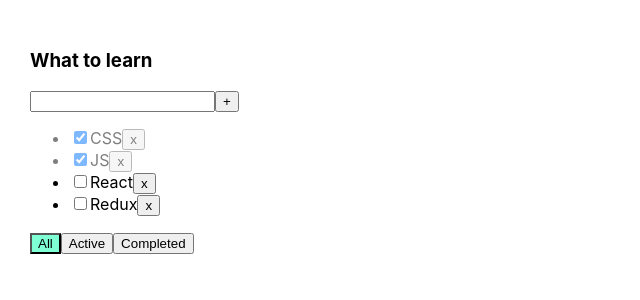
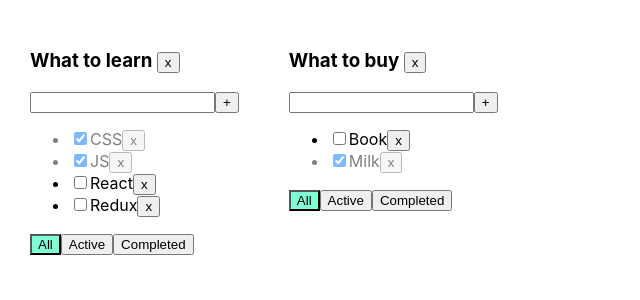
Before and after one commit to Arenelin/todolist, a React (Create React App) app: page / in a window 1280 px wide. Shown: the top 300 px of the page, without its empty margins (0-640 px from the left). Built offline with nearby package versions, Linux system fonts and the light colour scheme.

Commit message:
added the ability to create unique tutorials with your own tasks

```diff
--- a/src/App.tsx
+++ b/src/App.tsx
@@ -5,69 +5,100 @@
 
 export type FilterValuesType = 'all' | 'active' | 'completed';
 
+type TodolistType = {
+    id: string
+    title: string
+    filter: FilterValuesType
+}
+
 function App() {
-    const [tasks, setTasks] = useState<TaskType[]>([
+    //Переменные с id для каждого тудулиста
+    const todolist_1 = v1();
+    const todolist_2 = v1();
+
+    //Стейт с тудулистами
+    const [todolists, setTodolists] = useState<TodolistType[]>([
+        {id: todolist_1, title: 'What to learn', filter: 'all'},
+        {id: todolist_2, title: 'What to buy', filter: 'all'},
+    ]);
+
+    //Стейт с тасками для каждого тудулиста в отдельности
+    const [tasksObj, setTasksObj] = useState({
+        [todolist_1]: [
             {id: v1(), title: 'CSS', isDone: true},
             {id: v1(), title: 'JS', isDone: true},
             {id: v1(), title: 'React', isDone: false},
             {id: v1(), title: 'Redux', isDone: false},
-    ]);
-    const [filter, setFilter] = useState<FilterValuesType>('all');
+        ],
+        [todolist_2]: [
+            {id: v1(), title: 'Book', isDone: false},
+            {id: v1(), title: 'Milk', isDone: true},
+        ],
+    });
 
-    //Добавляем новую таску, изменяя исходный массив (ссылку (иммутабельность)) - crud-операция
-    function addTask(title: string) {
+    //Добавление новой таски в конкретный тудулист
+    function addTask(title: string, todolistId: string) {
         const newTask: TaskType = {id: v1(), title: title, isDone: false};
-        const newTasks: TaskType[] = [newTask, ...tasks];
-        setTasks(newTasks);
+        const newTasksForCurrentTodolist: TaskType[] = [newTask, ...tasksObj[todolistId]];
+        setTasksObj({...tasksObj, [todolistId]: newTasksForCurrentTodolist});
     }
 
-    //Обновляем статус задачи, изменяя данные одного объекта в массиве,
-    //тем самым изменяя исходный массив - crud-операция
-    // const updateTaskStatus = (id: string) => {
-    //     const updatedTasks = tasks.map(t => t.id === id ? {...t, isDone: !t.isDone} : t);
-    //     setTasks(updatedTasks);
-    // }
-    const changeStatus = (taskId: string, isDone: boolean) => {
-        let task = tasks.find(t => t.id === taskId);
-        if (task) {
-            task.isDone = isDone;
-        }
-        setTasks([...tasks]);
+    //Смена статуса таски в конкретном тудулисте
+    const changeStatus = (taskId: string, newTaskStatus: boolean, todolistId: string) => {
+        const newUpdatedTasksForCurrentTodolist = tasksObj[todolistId].map(tl =>
+            tl.id === taskId
+                ? {...tl, isDone: newTaskStatus}
+                : tl);
+        setTasksObj({...tasksObj, [todolistId]: newUpdatedTasksForCurrentTodolist});
     }
 
-    //Если мы добавляем или удаляем задачу, то изменяем именно исходный массив,
-    //присваивая ему новое значение
-    function removeTask(id: string) {
-        const clearedTasks = tasks.filter(t => t.id !== id);
-        setTasks(clearedTasks);
+    //Удаление таски из конкретного тудулиста
+    function removeTask(id: string, todolistId: string) {
+        const clearedTasks = tasksObj[todolistId].filter(t => t.id !== id);
+        setTasksObj({...tasksObj, [todolistId]: clearedTasks});
     }
 
-    //Фильтруя, мы не имеем права изменять исходный массив с данными!!!
-    function changeFilter(value: FilterValuesType) {
-        setFilter(value);
+    //Фильтрация отображения тасок в конкретном тудулисте
+    function changeFilter(value: FilterValuesType, todolistId: string) {
+        const updatedTodolists = todolists.map(tl => tl.id === todolistId ? {...tl, filter: value} : tl);
+        setTodolists(updatedTodolists);
     }
 
-    //Показываем те задачи из списка, которые соответствуют условию и значению фильтра
-    let tasksForTodoList: TaskType[] = tasks;
-    if (filter === 'active') {
-        tasksForTodoList = tasks.filter(t => !t.isDone);
-    } else if (filter === 'completed') {
-        tasksForTodoList = tasks.filter(t => t.isDone);
+    //Удаление конкретного тудулиста
+    const removeTodolist = (todolistId: string) => {
+        const clearedTodolists = todolists.filter(tl => tl.id !== todolistId);
+        setTodolists(clearedTodolists);
+        const clearedTasksObj = {...tasksObj};
+        delete clearedTasksObj[todolistId];
+        setTasksObj(clearedTasksObj);
     }
 
     return (
         <div className="App">
+            {todolists.map(tl => {
+                    //Фильтрация отображения тасок, в зависимости от свойства filter в конкретном тудулисте
+                    let tasksForTodoList: TaskType[] = tasksObj[tl.id];
+                    if (tl.filter === 'active') {
+                        tasksForTodoList = tasksForTodoList.filter(t => !t.isDone);
+                    } else if (tl.filter === 'completed') {
+                        tasksForTodoList = tasksForTodoList.filter(t => t.isDone);
+                    }
+                    return (
                         <TodoList
-                title="What to learn"
+                            key={tl.id}
+                            id={tl.id}
+                            title={tl.title}
                             tasks={tasksForTodoList}
-                filter={filter}
+                            filter={tl.filter}
                             removeTask={removeTask}
                             changeFilter={changeFilter}
                             addTask={addTask}
                             changeTaskStatus={changeStatus}
-            />
+                            removeTodolist={removeTodolist}
+                        />)
+                }
+            )}
         </div>
     );
 }
-
 export default App;
--- a/src/TodoList.tsx
+++ b/src/TodoList.tsx
@@ -9,13 +9,15 @@
 }
 
 type TodoListPropsType = {
+    id: string
     title: string
     tasks: TaskType[]
     filter: FilterValuesType
-    removeTask: (id: string) => void
-    changeFilter: (value: FilterValuesType) => void
-    addTask: (title: string) => void
-    changeTaskStatus: (taskId: string, isDone: boolean) => void
+    removeTask: (id: string, todolistId: string) => void
+    changeFilter: (value: FilterValuesType, todolistId: string) => void
+    addTask: (title: string, todolistId: string) => void
+    changeTaskStatus: (taskId: string, newTaskStatus: boolean, todolistId: string) => void
+    removeTodolist: (todolistId: string) => void
 }
 
 export function TodoList(props: TodoListPropsType) {
@@ -31,9 +33,9 @@
     //Запустить функцию добавления задачи с помощью 'Enter'
     const onKeyPressHandler = (e: KeyboardEvent<HTMLInputElement>) => {
         if (e.charCode === 13 && newTaskTitle.trim()) {
-            props.addTask(newTaskTitle.trim());
+            props.addTask(newTaskTitle.trim(), props.id);
             setNewTaskTitle('');
-        } else{
+        } else {
             setError('Title is required');
         }
     }
@@ -41,7 +43,7 @@
     //Добавить задачу в список
     const addTask = () => {
         if (newTaskTitle.trim()) {
-            props.addTask(newTaskTitle.trim());
+            props.addTask(newTaskTitle.trim(), props.id);
             setNewTaskTitle('');
         } else {
             setError('Title is required');
@@ -51,19 +53,19 @@
 
     //Сменить фильтр отображения списка задач
     const changeFilter = (filterValue: FilterValuesType) => {
-        props.changeFilter(filterValue);
+        props.changeFilter(filterValue, props.id);
     }
 
     const tasksList: JSX.Element[] = props.tasks.map(t => {
 
             //Удалить задачу из списка
             const onRemoveHandler = () => {
-                props.removeTask(t.id)
+                props.removeTask(t.id, props.id)
             }
 
             //Изменить статус задачи на противоположный
             const onChangeStatusTaskHandler = (e: ChangeEvent<HTMLInputElement>) => {
-                props.changeTaskStatus(t.id, e.currentTarget.checked);
+                props.changeTaskStatus(t.id, e.currentTarget.checked, props.id);
             }
             return <li key={t.id} className={t.isDone ? 'is-done' : ''}>
                 <input checked={t.isDone} type="checkbox" onChange={onChangeStatusTaskHandler}/>
@@ -73,9 +75,13 @@
         }
     );
 
+    const onClickRemoveTodolist = () => {
+        props.removeTodolist(props.id);
+    }
+
     return (
         <div>
-            <h3>{props.title}</h3>
+            <h3>{props.title} <Button name={'x'} callback={onClickRemoveTodolist}/></h3>
             <div>
                 <input value={newTaskTitle}
                        onChange={onNewTitleChangeHandler}
```
Lines whose indentation alone changed are shown as unchanged.
